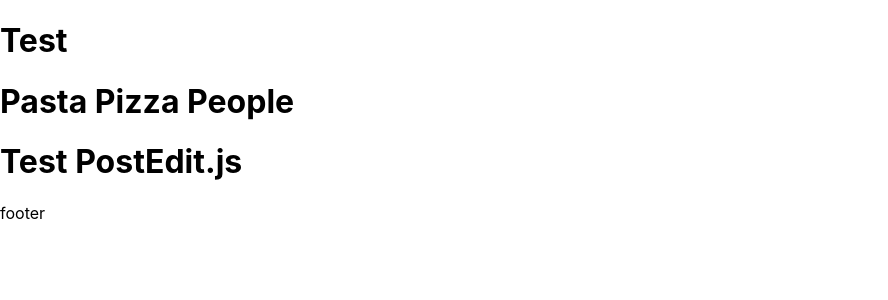
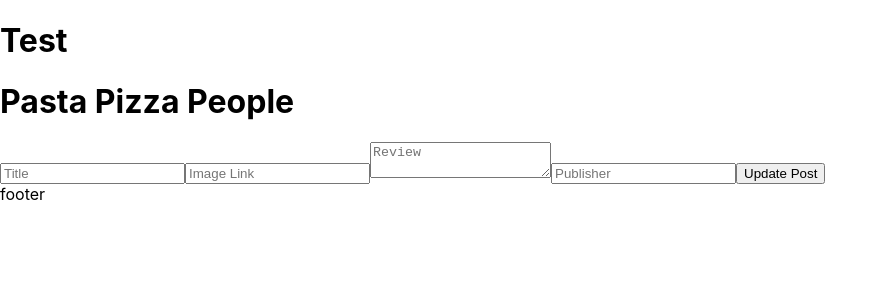
Before and after one commit to alexnwarton/full-stack-exercise, a React (Create React App) app in the folder client/: page /posts/1/edit in a window 1280 px wide. Shown: the top 300 px of the page, without its empty margins (0-888 px from the left). Built offline with nearby package versions, Linux system fonts and the light colour scheme; no server answers.

Commit message:
updated PostEdit.js added fetchPost function to fetch post by id added form to edit post title, imgURL, review, publisher, added handleChange function for changing values added handleSubmit function to update post after form is submitted updated Redirect to Navigate per React v6 syntax

```diff
--- a/client/src/screens/PostEdit/PostEdit.js
+++ b/client/src/screens/PostEdit/PostEdit.js
@@ -1,11 +1,82 @@
+import { useState, useEffect } from 'react';
+import './PostEdit.css';
+import { useParams, Navigate } from 'react-router-dom';
 import Layout from '../../components/Layout/Layout.jsx'
-const PostEdit = () => {
+import { getPost, updatePost } from '../../services/posts';
+
+const PostEdit = (props) => {
+  const [post, setPost] = useState({
+    title: "",
+    imgURL: "",
+    review: "",
+    publisher: ""
+  })
+
+  const [isUpdated, setUpdated] = useState(false);
+  let { id } = useParams();
+
+  useEffect(() => {
+    const fetchPost = async () => {
+      const post = await getPost(id);
+      setPost(post);
+    }
+    fetchPost();
+  }, [id])
+
+  const handleChange = (ev) => {
+    const { name, value } = ev.target;
+    setPost({
+      ...post,
+      [name]: value,
+    })
+  }
+
+  const handleSubmit = async (ev) => {
+    ev.preventDefault();
+    const updatedPost = await updatePost(id, post);
+    setUpdated(updatedPost);
+  }
+
+  if(isUpdated) {
+    return <Navigate to={`/posts/${id}`} />
+  }
+
   return (
     <Layout>
-		<div>
-			<h1>Test PostEdit.js</h1>
+		  <div className="post-edit">
+        <form className="edit-form" onSubmit={handleSubmit}>
+          <input
+          className="input-post-title"
+          placeholder="Title"
+          value={post.title}
+          name="title"
+          onChange={handleChange}
+          />
+          <input
+          className="input-post-image"
+          placeholder="Image Link"
+          value={post.imgURL}
+          name="image"
+          onChange={handleChange}
+          />
+          <textarea
+          className="textarea-post-review"
+          placeholder="Review"
+          value={post.review}
+          name="review"
+          onChange={handleChange}
+          />
+          <input
+          className="input-post-publisher"
+          placeholder="Publisher"
+          value={post.publisher}
+          name="publisher"
+          onChange={handleChange}
+          />
+          <button type="submit" className="update-button">Update Post</button>
+        </form>
       </div>
-      </Layout>
+    </Layout>
 	)
 }
 
```
Also changed, not shown: client/src/utils/sort.js (+11 -6 lines).
